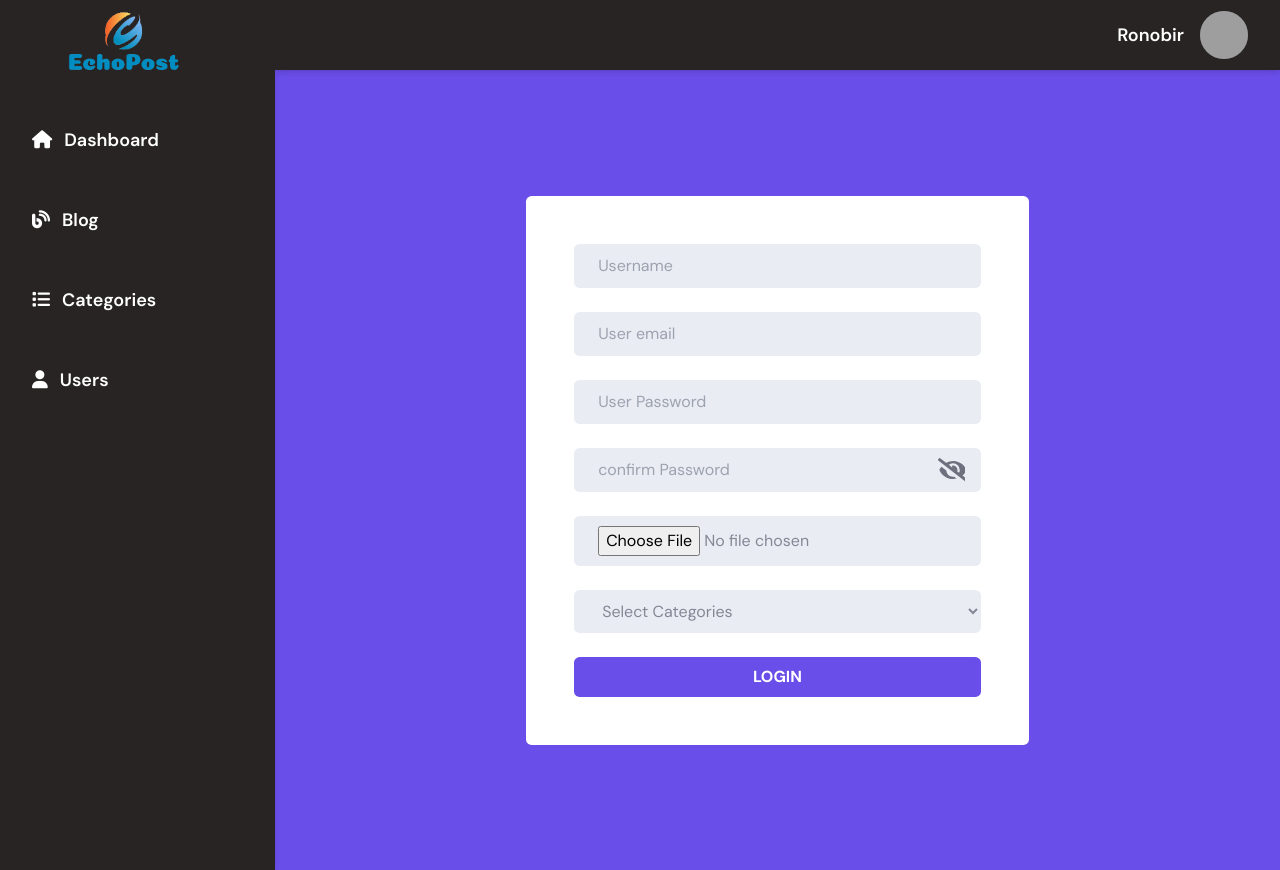
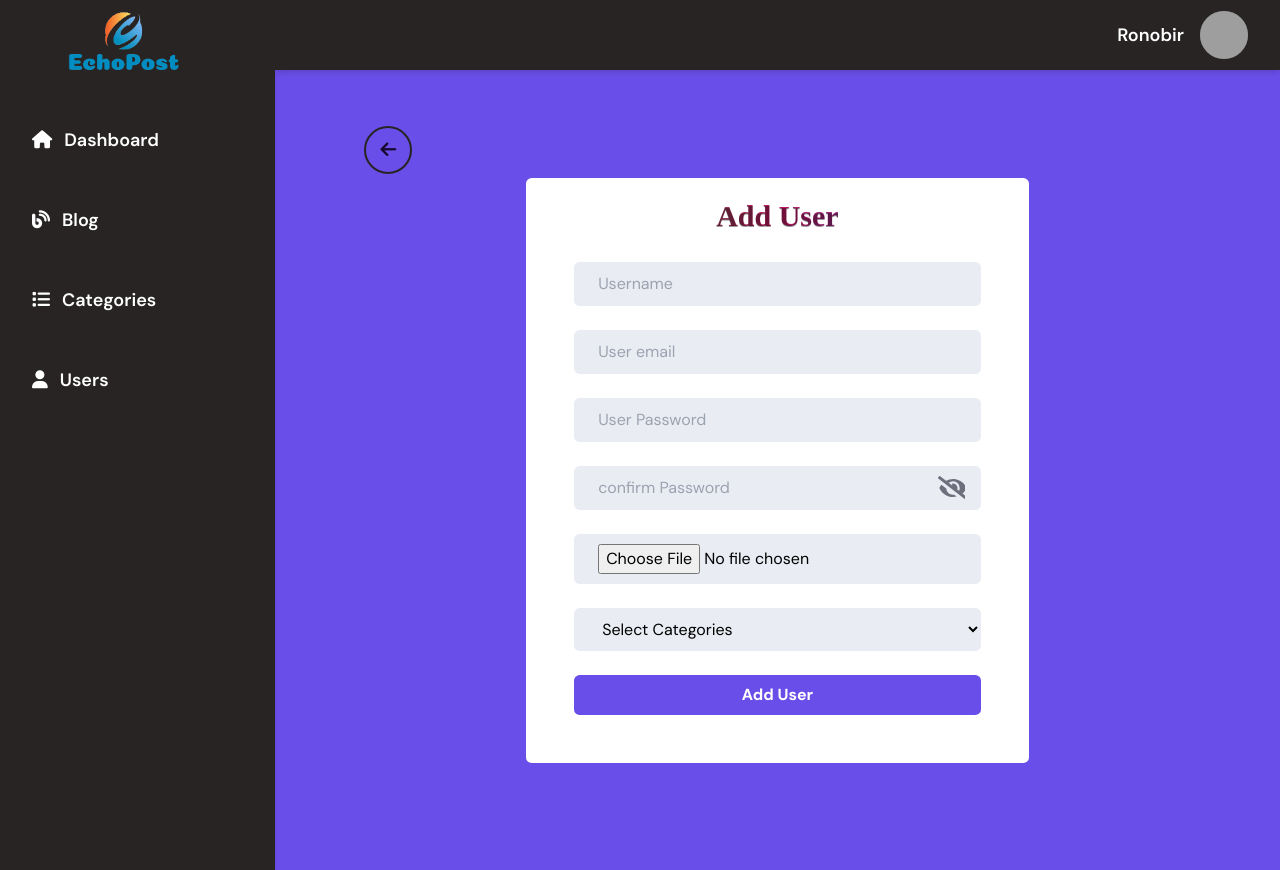
Before and after one commit to ronobir84/EchoPost, a PHP site: page /EchoPost/Admin/add_user.php in a window 1280 px wide. Run offline with PHP 8.4, Linux system fonts and the light colour scheme; some libraries are stand-ins or nearby versions; grey boxes are pictures that could not be loaded.

Commit message:
add this all section

```diff
--- a/Admin/add_user.php
+++ b/Admin/add_user.php
@@ -1,23 +1,115 @@
+<?php ob_start() ?>
+
 <?php include_once('./adminPartials/Admin_header.php') ?>
+<?php
+if (isset($_POST['add_user'])) {
+    // user name
+    $user_name = mysqli_real_escape_string($database, $_POST['user_name']);
+    if (strlen($user_name) < 4 || strlen($user_name) > 100) {
+        $error = 'User Name Must be 4 Character please';
+    }
+    // user email
+    $user_email = mysqli_real_escape_string($database, $_POST['user_email']);
+    $sql = "SELECT * FROM users WHERE user_email = '$user_email'";
+    $query = mysqli_query($database, $sql);
+    $row = mysqli_num_rows($query);
+    if ($row >= 1) {
+        $error = "Email Already Exist";
+        echo $error;
+    }
+    // user Password
+    $user_password = mysqli_real_escape_string($database, $_POST['user_password']);
+    $confirm_password = mysqli_real_escape_string($database, $_POST['confirm_password']);
+    if (strlen($user_password) < 4) {
+        $error = "Password Must be 4 Character please";
+        echo $error;
+    }elseif($user_password != $confirm_password){
+        $error = "Password doesn't Not Match";
+
+    }
+    // user image
+    $file_name = $_FILES['images'] ['name'];
+    $tmp_name = $_FILES['images'] ['tmp_name'];
+    $size = $_FILES['images']['size'];
+    $image_ext = strtolower(pathinfo($file_name, PATHINFO_EXTENSION));
+    $allow_type = ['jpg', 'png', 'jpeg'];
+    $destination = "upload/" . $file_name;
+
+    $role = mysqli_real_escape_string($database, $_POST['role']);
+
+    if (in_array($image_ext , $allow_type)) {
+         if ($size <= 2000000) {
+            move_uploaded_file($tmp_name, $destination);
+            $sql2 = "INSERT INTO users( user_name, user_email, user_password, user_image, user_role) VALUES ('$user_name','$user_email','$user_password','$file_name','$role')";
+            $query2 = mysqli_query($database, $sql2);
+            if ($query2) {
+                $_SESSION['useradd_mes'] = "User Added Successful";
+                header("location: users.php");
+            }else{
+                $_SESSION['user_error'] = "Failed Please try Agin";
+            }
+         }else{
+            $error = "Image size should be 2mb";
+         }
+    }else{
+        $error = "file type is not allow";
+
+    }
 
 
+}
+
+
+
+
+
+?>
+
+
+
+
+
+
+
+
+
+
+
+<div class="group absolute ml-[7%] mt-14 inline-block  ">
+    <a href="index.php">
+        <button class="focus:outline-none  ">
+
+            <i class="fa-solid fa-arrow-left text-lg  w-12 h-12  p-2  duration-500 hover:bg-[#17082D] border-2 border-[#282424] hover:text-white  text-[#17082D] rounded-full"></i>
+
+
+        </button>
+    </a>
+    <button
+        class="absolute -top-11 left-1/2 transform -translate-x-1/2 z-20  w-24 h-10 text-base font-bold text-white bg-[#17082D] rounded shadow-lg transition-transform duration-300 ease-in-out scale-0 group-hover:scale-100">Go Back</button>
+
+
+</div>
 
 <div class=" bg-[#6A4EE9] h-screen overflow-hidden flex items-center justify-center">
 
     <div class="bg-white lg:w-6/12 md:7/12 w-8/12 shadow-3xl rounded">
+        <div>
 
-        <form class="p-12 ">
-            <div class="mb-4">
+            <h1 id="title_font" class="text-3xl relative top-5  text-center font-bold from-green-600 via-pink-700 to-blue-600 bg-gradient-to-r bg-clip-text text-transparent [text-shadow:_0_1px_0_rgb(0_0_0_/_40%)]">Add User</h1>
+        </div>
 
-                <input type="text" name="user_name" class="bg-gray-200 rounded px-4  py-2.5 focus:outline-none w-full" placeholder="Username" />
+        <form method="post" class=" p-12 " action="" enctype="multipart/form-data">
+            <div class=" mb-4">
+
+                <input type="text" name="user_name" class="bg-gray-200 rounded text-black duration-200 px-4  py-2.5 focus:outline-none w-full" placeholder="Username" />
             </div>
             <div class="mb-4">
 
-                <input type="email" name="user_email" class="bg-gray-200 rounded px-4  py-2.5 focus:outline-none w-full" placeholder="User email" />
+                <input type="email" name="user_email" class="bg-gray-200 text-black  rounded px-4  py-2.5 focus:outline-none w-full" placeholder="User email" />
             </div>
             <div class="mb-4">
 
-                <input type="password" name="user_password" class="bg-gray-200 rounded px-4  py-2.5 focus:outline-none w-full" placeholder="User Password" />
+                <input type="password" name="user_password" class="bg-gray-200 text-black rounded px-4  py-2.5 focus:outline-none w-full" placeholder="User Password" />
             </div>
             <div class="mb-4">
 
@@ -25,7 +117,7 @@
                 <div class="" x-data="{ show: true }">
 
                     <div class="relative">
-                        <input required name="confirm_password" placeholder="confirm Password" :type="show ? 'password' : 'text'" class=" rounded bg-gray-200 px-4   py-2.5 w-full  focus:outline-none   transition ease-in-out duration-150">
+                        <input name="confirm_password" placeholder="confirm Password" :type="show ? 'password' : 'text'" class=" rounded bg-gray-200 px-4  text-black  py-2.5 w-full  focus:outline-none   transition ease-in-out duration-150">
                         <div class="absolute inset-y-0 right-0 pr-3 flex items-center text-sm leading-5">
                             <svg class="h-6 text-gray-700 cursor-pointer" fill="none" @click="show = !show"
                                 :class="{'block': !show, 'hidden':show }" xmlns="http://www.w3.org/2000/svg"
@@ -52,19 +144,19 @@
                 </div>
             </div>
             <div class=" mb-4">
-                <input name="images" type="file" class="w-full p-2.5  bg-gray-200 cursor-pointer px-4 rounded focus:ring-1   transition ease-in-out duration-150">
+                <input name="images" type="file" class="w-full p-2.5  text-black bg-gray-200 cursor-pointer px-4 rounded focus:ring-1   transition ease-in-out duration-150">
 
             </div>
             <div class="mb-4">
-                <select class="w-full py-2.5 bg-gray-200 px-4 rounded" name="">
+                <select class="w-full py-2.5 bg-gray-200 text-black  px-4 rounded" name="role">
                     <option value="">Select Categories</option>
-                    <option value="">hello</option>
-                    <option value="">hello</option>
-                    <option value="">hello</option>
+                    <option value="1">Admin</option>
+                    <option value="0">CO-Admin</option>
+
                 </select>
 
             </div>
-            <button class="bg-[#6A4EE9] hover:bg-[#282424] duration-300 font-bold p-2 md:p-4 text-white uppercase w-full rounded">Login</button>
+            <button name="add_user" class="bg-[#6A4EE9] hover:bg-[#282424] duration-300 font-bold p-2 md:p-4 text-white  w-full rounded">Add User</button>
         </form>
     </div>
 </div>
--- a/Admin/adminPartials/Admin_header.php
+++ b/Admin/adminPartials/Admin_header.php
@@ -1,5 +1,6 @@
 <?php
 $page = substr($_SERVER['SCRIPT_NAME'], strrpos($_SERVER['SCRIPT_NAME'], "/") + 1);
+include_once('../database.php');
 
 ?>
 
@@ -20,6 +21,7 @@ $page = substr($_SERVER['SCRIPT_NAME'], strrpos($_SERVER['SCRIPT_NAME'], "/") +
     <link rel="preconnect" href="https://fonts.googleapis.com">
     <link rel="preconnect" href="https://fonts.gstatic.com" crossorigin>
     <link href="https://fonts.googleapis.com/css2?family=DM+Sans:ital,opsz,wght@0,9..40,100..1000;1,9..40,100..1000&display=swap" rel="stylesheet">
+    <link href="https://fonts.googleapis.com/css2?family=Cormorant+Garamond:ital,wght@0,300;0,400;0,500;0,600;0,700;1,300;1,400;1,500;1,600;1,700&display=swap" rel="stylesheet">
 
     <link rel="stylesheet" href="https://cdnjs.cloudflare.com/ajax/libs/font-awesome/6.5.2/css/all.min.css">
 
@@ -33,6 +35,12 @@ $page = substr($_SERVER['SCRIPT_NAME'], strrpos($_SERVER['SCRIPT_NAME'], "/") +
             font-optical-sizing: auto;
             font-weight: weight;
             font-style: normal;
+
+        }
+
+        #title_font {
+
+                font-family: "Cormorant", serif;
 
         }
     </style>
--- a/Assets/Components/side_post.php
+++ b/Assets/Components/side_post.php
@@ -35,7 +35,9 @@
             <!-- second section -->
             <div class=" pt-10">
                 <div>
-                    <h1 class="text-2xl font-bold text-black">Crafting Engaging CSS Animations step by step guide hhhh hhhhhhhh hhhhhh hhhhh hhhhhh</h1>
+                    <a href="">
+                        <h1 class="text-2xl font-bold text-black hover:underline duration-300">Crafting Engaging CSS Animations step by step guide hhhh hhhhhhhh hhhhhh hhhhh hhhhhh</h1>
+                    </a>
                     <p class="text-lg font-medium text-gray-600 pt-8">At the core of the internet lies a complex yet fascinating ecosystem known as the World Wide Web. To unravel its workings, we need to…</p>
                 </div>
                 <div class="flex justify-between pt-8">
--- a/database.php
+++ b/database.php
@@ -1 +1,26 @@
-<?php echo "hello World"?>
+<?php
+
+$host = "localhost";
+$user_name = 'root';
+
+$user_password = '';
+
+$database_name = 'echo_post';
+
+
+
+
+$database = new mysqli($host, $user_name, $user_password, $database_name);
+if (!$database) {
+    die('connection is undefined' . mysqli_connect_errno());
+}else{
+    // echo "database connection Successfully";
+}
+
+
+
+
+
+
+
+?>
```
Also changed, not shown: Admin/upload/profile-pic (1).png (added).
